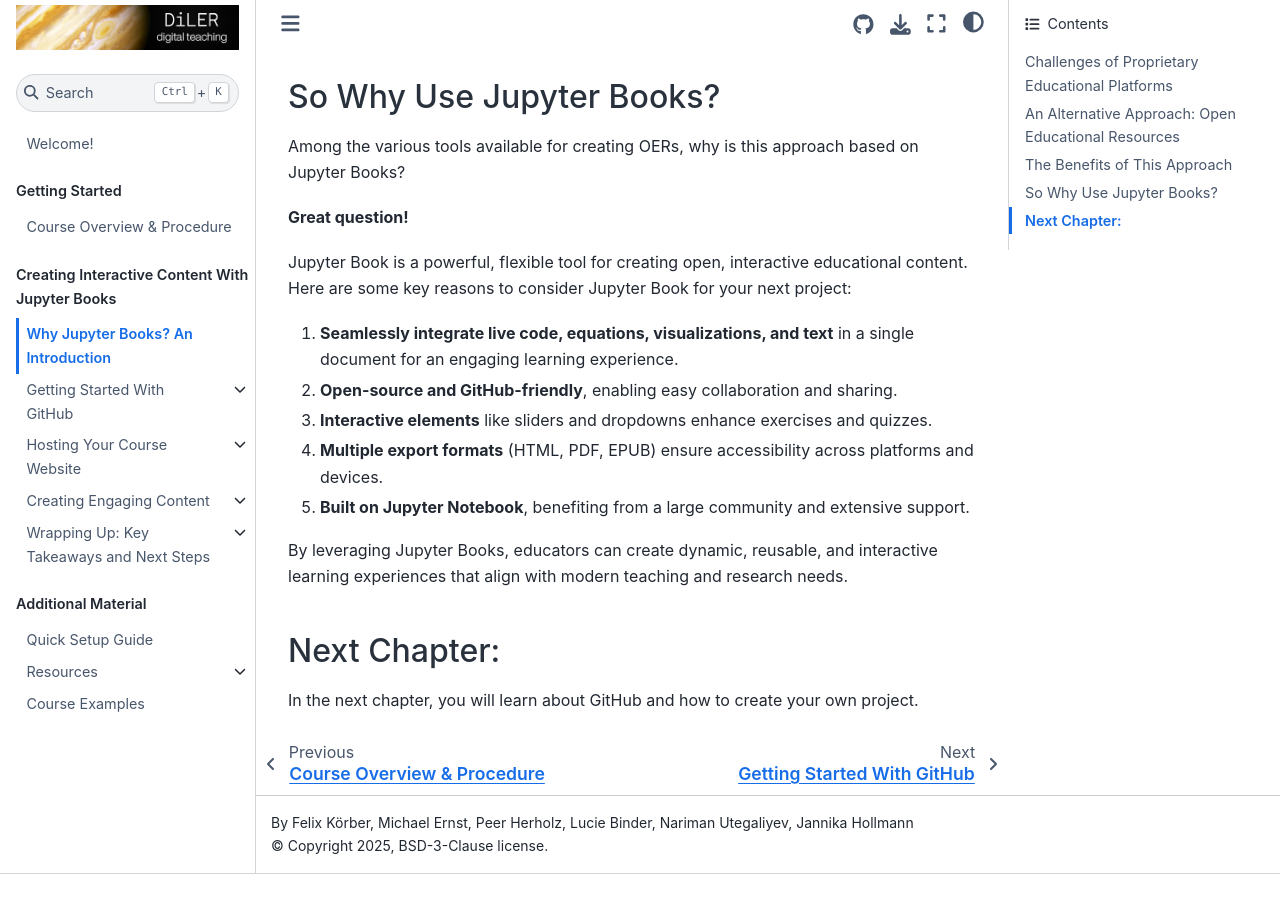
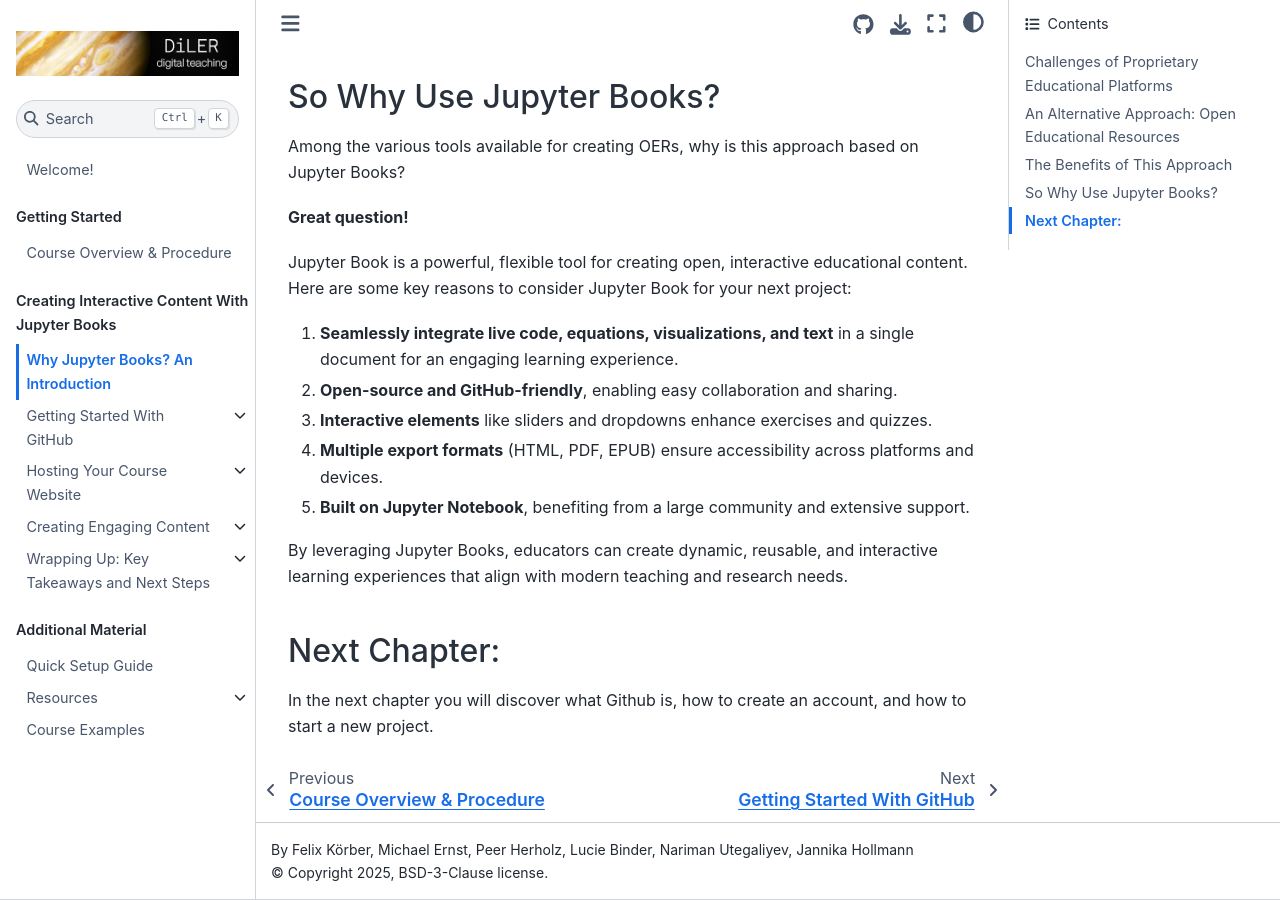
Before and after one commit to M-earnest/tutorial_jupyter_books, a Jupyter Book: the page built from general-information/whyjb.md, in a window 1280 px wide and 900 px high, scrolled down 1874 px. Built offline with Jupyter Book 1.0.4 settings and Sphinx 7.4.7 and the Sphinx Book theme 1.1.4, drawn with Linux system fonts in a browser that asks for light colours; pages that are not in the unit, such as notebooks, are missing from menus; before the commit the page ends 2748 px from its top, so only the background shows below that.

Commit message:
Update whyjb.md
changed "next chapter" part

```diff
--- a/general-information/whyjb.md
+++ b/general-information/whyjb.md
@@ -52,4 +52,4 @@
 
 ## Next Chapter:
 
-In the next chapter, you will learn about GitHub and how to create your own project.
+In the next chapter you will discover what Github is, how to create an account, and how to start a new project.
```
